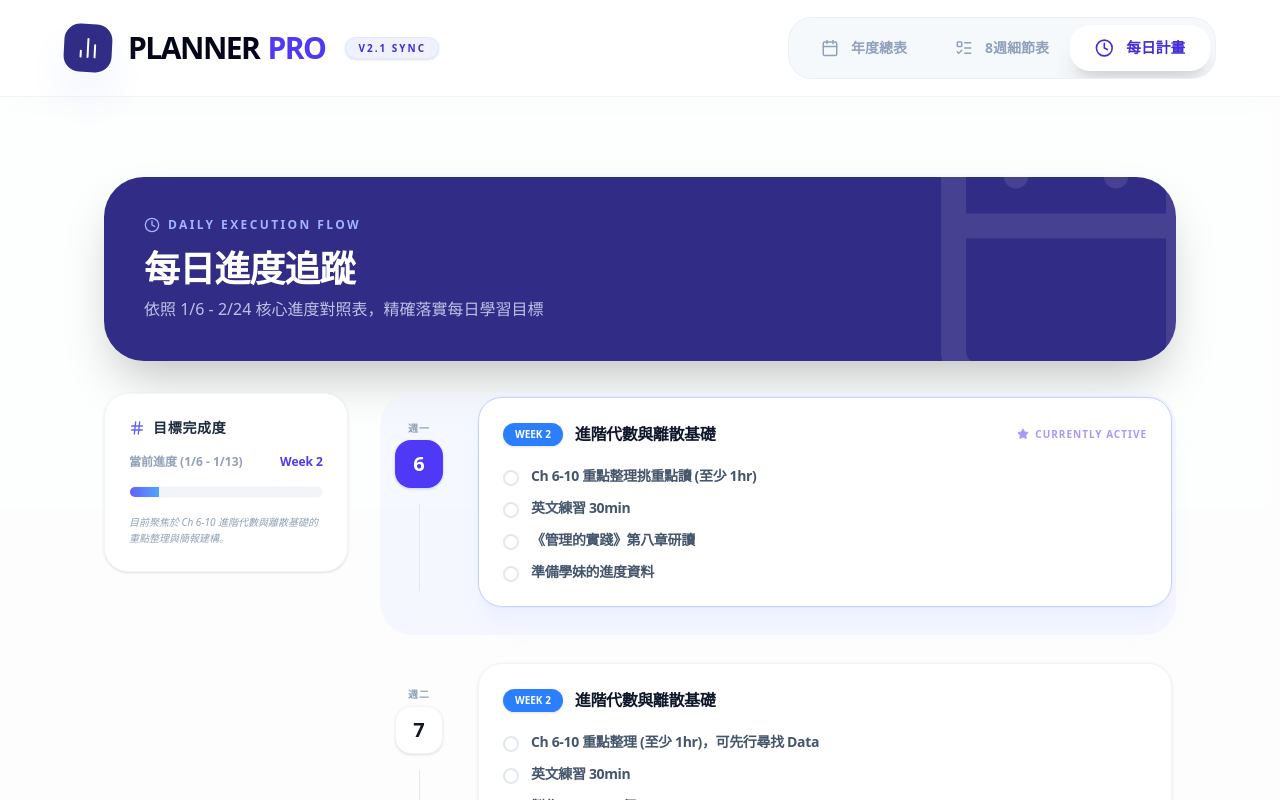
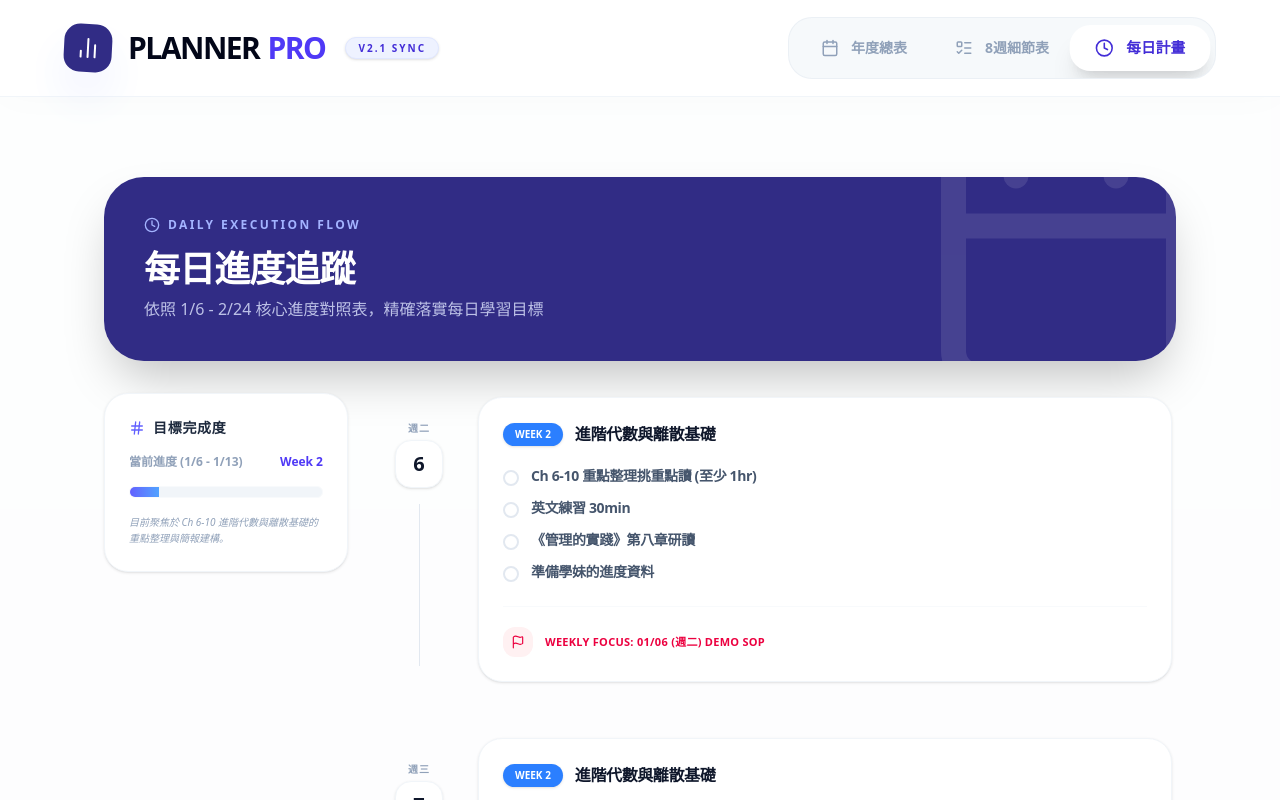
Before and after one commit to niiii518/-meeting-plan, a React (Vite) app: page / in a window 1280 px wide. Shown: the top 800 px of the page. Built offline with nearby package versions, Linux system fonts and the light colour scheme.

Commit message:
改變星期

```diff
--- a/src/App.jsx
+++ b/src/App.jsx
@@ -114,7 +114,7 @@ const AnnualPlan = () => {
           <div className="absolute top-0 right-0 p-8 opacity-10 rotate-12"><GraduationCap size={150} /></div>
           <div className="relative z-10">
             <div className="inline-flex items-center gap-2 bg-indigo-500/30 px-3 py-1 rounded-full text-[10px] font-black uppercase tracking-widest border border-indigo-400/30 mb-4">
-              Strategic Roadmap 2025
+              Strategic Roadmap 2026
             </div>
             <h1 className="text-4xl font-black mb-2 tracking-tight">年度進度與研究計畫總表</h1>
             <p className="text-indigo-200 text-lg font-medium opacity-80 flex items-center gap-2">
@@ -263,14 +263,14 @@ const WeeklySchedule = () => {
               <div className="space-y-8">
                 <div>
                   <div className="inline-flex bg-blue-600 text-[10px] font-black px-3 py-1.5 rounded-lg mb-4 uppercase tracking-[0.2em] shadow-lg shadow-blue-600/20">Selected Week Detail</div>
-                  <h3 className="text-3xl font-black mb-2 text-white tracking-tight">{scheduleData[activeWeek-1].title}</h3>
+                  <h3 className="text-3xl font-black mb-2 text-white tracking-tight">{scheduleData[activeWeek - 1].title}</h3>
                   <div className="flex gap-4 items-center">
-                    <span className="text-slate-400 text-xs font-bold uppercase flex items-center gap-1.5"><BookOpen size={14} /> Chapters: {scheduleData[activeWeek-1].chapters}</span>
-                    <span className="text-slate-400 text-xs font-bold uppercase flex items-center gap-1.5"><Clock size={14} /> {scheduleData[activeWeek-1].hours}h Estimated</span>
+                    <span className="text-slate-400 text-xs font-bold uppercase flex items-center gap-1.5"><BookOpen size={14} /> Chapters: {scheduleData[activeWeek - 1].chapters}</span>
+                    <span className="text-slate-400 text-xs font-bold uppercase flex items-center gap-1.5"><Clock size={14} /> {scheduleData[activeWeek - 1].hours}h Estimated</span>
                   </div>
                 </div>
                 <div className="grid grid-cols-1 gap-4">
-                  {scheduleData[activeWeek-1].tasks.map((t, i) => (
+                  {scheduleData[activeWeek - 1].tasks.map((t, i) => (
                     <div key={i} className="flex items-center gap-4 text-sm bg-white/5 backdrop-blur-md p-4 rounded-2xl border border-white/10 hover:border-blue-500/50 transition-all group">
                       <div className="w-8 h-8 rounded-full bg-blue-500/20 flex items-center justify-center text-blue-400 group-hover:bg-blue-500 group-hover:text-white transition-all">
                         <CheckCircle2 size={18} />
@@ -283,12 +283,12 @@ const WeeklySchedule = () => {
               <div className="space-y-8">
                 <div className="bg-gradient-to-br from-amber-500/20 to-transparent border border-amber-500/30 p-8 rounded-[2rem] shadow-2xl">
                   <div className="flex items-center gap-3 text-amber-500 font-black text-xs mb-4 uppercase tracking-widest"><Flag size={20} /> Meeting Objectives</div>
-                  <p className="text-xl font-black text-white leading-relaxed tracking-tight">「{scheduleData[activeWeek-1].milestone}」</p>
+                  <p className="text-xl font-black text-white leading-relaxed tracking-tight">「{scheduleData[activeWeek - 1].milestone}」</p>
                 </div>
-                {scheduleData[activeWeek-1].specialEvent && (
+                {scheduleData[activeWeek - 1].specialEvent && (
                   <div className="bg-rose-500/10 border border-rose-500/20 p-8 rounded-[2rem]">
                     <div className="flex items-center gap-3 text-rose-500 font-black text-xs mb-3 uppercase tracking-widest"><Star size={20} fill="currentColor" /> Event Reminder</div>
-                    <p className="text-base font-black text-rose-100 tracking-tight">{scheduleData[activeWeek-1].specialEvent}</p>
+                    <p className="text-base font-black text-rose-100 tracking-tight">{scheduleData[activeWeek - 1].specialEvent}</p>
                   </div>
                 )}
               </div>
@@ -312,8 +312,8 @@ const DailyPlanner = () => {
   // 生成 1/6 到 2/24 的日期
   const generateDates = () => {
     const dates = [];
-    const startDate = new Date(2025, 0, 6); // 1月6日
-    const endDate = new Date(2025, 1, 24);   // 2月24日
+    const startDate = new Date(2026, 0, 6); // 1月6日
+    const endDate = new Date(2026, 1, 24);   // 2月24日
 
     let currentDate = new Date(startDate);
     while (currentDate <= endDate) {
@@ -327,7 +327,7 @@ const DailyPlanner = () => {
 
   // 根據日期判斷屬於哪一週 (與 scheduleData 對應)
   const getWeekInfo = (date) => {
-    const startOfWeek2 = new Date(2025, 0, 6);
+    const startOfWeek2 = new Date(2026, 0, 6);
     const diffDays = Math.floor((date - startOfWeek2) / (1000 * 60 * 60 * 24));
     const weekIndex = Math.floor(diffDays / 7) + 2;
     return scheduleData.find(w => w.week === weekIndex) || scheduleData[7];
@@ -385,7 +385,8 @@ const DailyPlanner = () => {
             const dateStr = formatDate(date);
             const weekInfo = getWeekInfo(date);
             const isWeekend = date.getDay() === 0 || date.getDay() === 6;
-            const isToday = dateStr === "1/6";
+            const today = new Date();
+            const isToday = dateStr === `${today.getMonth() + 1}/${today.getDate()}`;
             const dayTasks = specificDailyTasks[dateStr];
 
             return (
@@ -511,7 +512,7 @@ const App = () => {
             <ShieldCheck size={14} /> Schedule Synchronized
           </div>
           <div className="text-slate-300 text-[10px] font-black uppercase tracking-[0.2em]">
-            © 2025 Research Planner Pro | Daily Precision Mode Enabled
+            © 2026 Research Planner Pro | Daily Precision Mode Enabled
           </div>
         </div>
       </footer>
```
